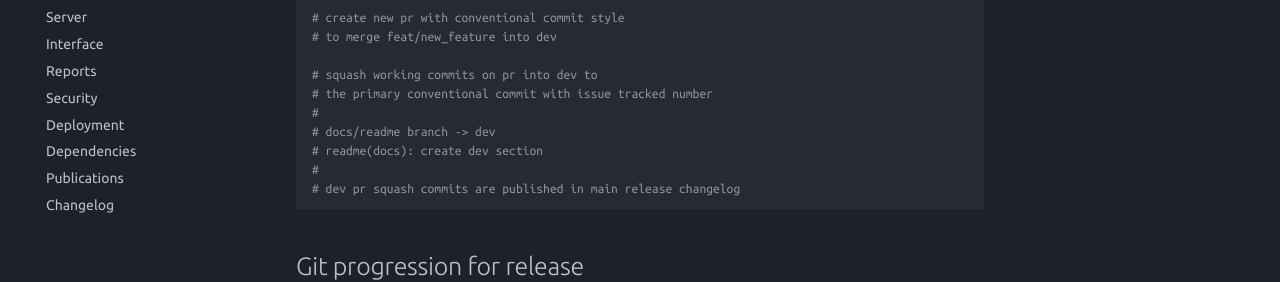
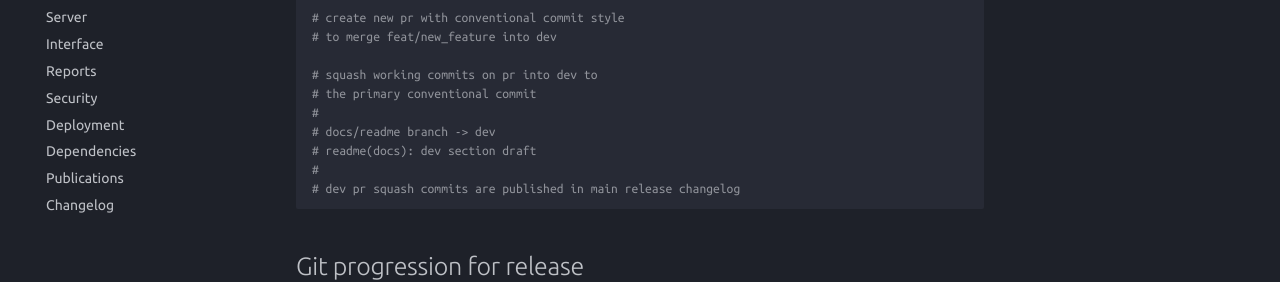
Before and after one commit to esteinig/cerebro, an MkDocs documentation site: the page built from docs/development.md, in a window 1280 px wide and 900 px high, scrolled down 1211 px. Shown: the part 173-455 px from the top of the window. Built offline with MkDocs 1.6.1 and Material for MkDocs 9.7.7, drawn with Linux system fonts in a browser that asks for light colours; comment, search, counter and statistics services are not loaded.

Commit message:
chore(docs): add dev docs

````diff
--- a/docs/development.md
+++ b/docs/development.md
@@ -56,10 +56,10 @@ git push origin feat/new_feature
 # to merge feat/new_feature into dev
 
 # squash working commits on pr into dev to
-# the primary conventional commit with issue tracked number
+# the primary conventional commit
 #
 # docs/readme branch -> dev
-# readme(docs): create dev section
+# readme(docs): dev section draft
 #
 # dev pr squash commits are published in main release changelog
 ```
````
